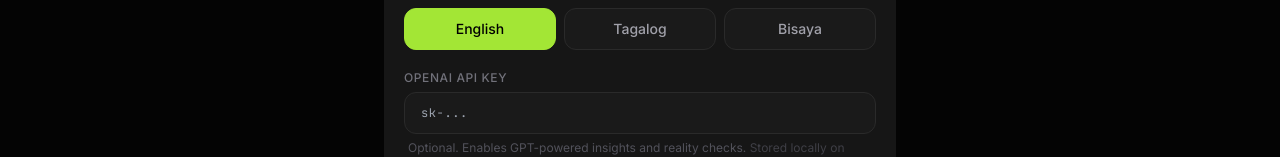
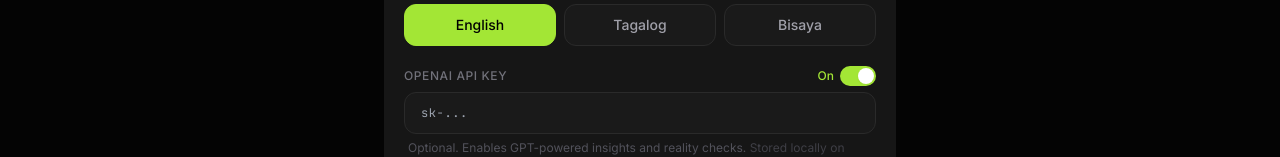
Before and after one commit to jomael-gemota/budglet, a React (Vite) app: page / in a window 1280 px wide. Both pictures are taken after a click on the button 1252 px from the left and 26 px from the top of the page. Shown: the part 534-691 px from the top of the page. Built offline with nearby package versions, Linux system fonts and the light colour scheme.

Commit message:
add switch button for ai skill

```diff
--- a/src/App.tsx
+++ b/src/App.tsx
@@ -56,7 +56,7 @@ export default function App() {
       language: settings.language,
     }
 
-    if (settings.apiKey) {
+    if (settings.apiKey && settings.aiEnabled) {
       // GPT mode: once per day, but re-run if forced or if no real data was cached yet
       const alreadyCached =
         !force && dailyInsight?.generatedOn === key && expenses.length > 0
@@ -92,7 +92,7 @@ export default function App() {
   // Re-run whenever expenses or settings change so the insight stays current.
   // For GPT mode the alreadyCached guard prevents redundant API calls.
   // eslint-disable-next-line react-hooks/exhaustive-deps
-  }, [expenses, settings.dailyBudget, settings.currency, settings.apiKey, settings.language])
+  }, [expenses, settings.dailyBudget, settings.currency, settings.apiKey, settings.aiEnabled, settings.language])
 
   // ── Reality Check (debounced, re-runs on every expense change) ──────────────
   const realityDebounceRef = useRef<ReturnType<typeof setTimeout> | null>(null)
@@ -107,7 +107,7 @@ export default function App() {
       language: settings.language,
     }
 
-    if (settings.apiKey) {
+    if (settings.apiKey && settings.aiEnabled) {
       setRealityCheckLoading(true)
       realityDebounceRef.current = setTimeout(() => {
         fetchGptRealityCheck(buildRealityCheckPrompt(ctx), settings.apiKey)
@@ -129,7 +129,7 @@ export default function App() {
     return () => {
       if (realityDebounceRef.current) clearTimeout(realityDebounceRef.current)
     }
-  }, [expenses, settings.dailyBudget, settings.currency, settings.apiKey, settings.language]) // eslint-disable-line react-hooks/exhaustive-deps
+  }, [expenses, settings.dailyBudget, settings.currency, settings.apiKey, settings.aiEnabled, settings.language]) // eslint-disable-line react-hooks/exhaustive-deps
 
   const insightText =
     dailyInsight?.text ??
--- a/src/components/SettingsSheet.tsx
+++ b/src/components/SettingsSheet.tsx
@@ -8,6 +8,7 @@ export function SettingsSheet() {
   const [budget, setBudget] = useState(String(settings.dailyBudget))
   const [currency, setCurrency] = useState(settings.currency)
   const [apiKey, setApiKey] = useState(settings.apiKey)
+  const [aiEnabled, setAiEnabled] = useState(settings.aiEnabled)
   const [language, setLanguage] = useState<Language>(settings.language)
   const [showKey, setShowKey] = useState(false)
 
@@ -16,10 +17,11 @@ export function SettingsSheet() {
       setBudget(String(settings.dailyBudget))
       setCurrency(settings.currency)
       setApiKey(settings.apiKey)
+      setAiEnabled(settings.aiEnabled)
       setLanguage(settings.language)
       setShowKey(false)
     }
-  }, [settingsOpen, settings.dailyBudget, settings.currency, settings.apiKey, settings.language])
+  }, [settingsOpen, settings.dailyBudget, settings.currency, settings.apiKey, settings.aiEnabled, settings.language])
 
   function handleSave(e: React.FormEvent) {
     e.preventDefault()
@@ -29,6 +31,7 @@ export function SettingsSheet() {
         dailyBudget: parsed,
         currency: currency.trim() || '₱',
         apiKey: apiKey.trim(),
+        aiEnabled,
         language,
       })
     }
@@ -131,15 +134,45 @@ export function SettingsSheet() {
 
           {/* OpenAI API Key */}
           <div className="flex flex-col gap-1.5">
+            <div className="flex items-center justify-between">
               <label className="text-xs font-medium text-zinc-500 uppercase tracking-wider">
                 OpenAI API Key
               </label>
+              {/* AI toggle */}
+              <button
+                type="button"
+                onClick={() => setAiEnabled((v) => !v)}
+                className="flex items-center gap-1.5 group"
+                aria-label={aiEnabled ? 'Disable AI' : 'Enable AI'}
+              >
+                <span className={`text-xs font-medium transition-colors ${aiEnabled ? 'text-accent' : 'text-zinc-600'}`}>
+                  {aiEnabled ? 'On' : 'Off'}
+                </span>
+                <div
+                  className={`
+                    relative w-9 h-5 rounded-full transition-colors duration-200
+                    ${aiEnabled ? 'bg-accent' : 'bg-zinc-700'}
+                  `}
+                >
+                  <span
+                    className={`
+                      absolute top-0.5 left-0.5 w-4 h-4 rounded-full bg-white
+                      shadow-sm transition-transform duration-200
+                      ${aiEnabled ? 'translate-x-4' : 'translate-x-0'}
+                    `}
+                  />
+                </div>
+              </button>
+            </div>
+
+            <div className={`transition-opacity duration-200 ${aiEnabled ? 'opacity-100' : 'opacity-40 pointer-events-none'}`}>
               <div className="flex items-center gap-2 bg-surface-raised border border-surface-border rounded-xl px-4 py-3 focus-within:border-accent/60 transition-colors">
                 <input
                   type={showKey ? 'text' : 'password'}
                   value={apiKey}
                   onChange={(e) => setApiKey(e.target.value)}
-                className="flex-1 bg-transparent text-white font-mono text-xs outline-none caret-accent tracking-wider"
+                  disabled={!aiEnabled}
+                  className="flex-1 bg-transparent text-white font-mono text-xs outline-none caret-accent tracking-wider disabled:cursor-not-allowed"
                   placeholder="sk-..."
                   autoComplete="off"
                   spellCheck={false}
@@ -155,12 +188,13 @@ export function SettingsSheet() {
                   </button>
                 )}
               </div>
-            <p className="text-xs text-zinc-600 px-1">
+              <p className="text-xs text-zinc-600 px-1 mt-1.5">
                 {apiKey
                   ? 'GPT-powered insights are active.'
                   : 'Optional. Enables GPT-powered insights and reality checks.'}{' '}
                 <span className="text-zinc-700">Stored locally on your device only.</span>
               </p>
+            </div>
           </div>
 
           <div className="flex gap-3 pt-1">
--- a/src/store/useExpenseStore.ts
+++ b/src/store/useExpenseStore.ts
@@ -31,6 +31,7 @@ export const useExpenseStore = create<ExpenseStore>()(
         dailyBudget: 500,
         currency: '₱',
         apiKey: '',
+        aiEnabled: true,
         language: 'en',
       },
       dailyInsight: null,
--- a/src/types/expense.ts
+++ b/src/types/expense.ts
@@ -11,6 +11,7 @@ export interface BudgetSettings {
   dailyBudget: number
   currency: string
   apiKey: string
+  aiEnabled: boolean
   language: Language
 }
 
```
Lines whose indentation alone changed are shown as unchanged.
